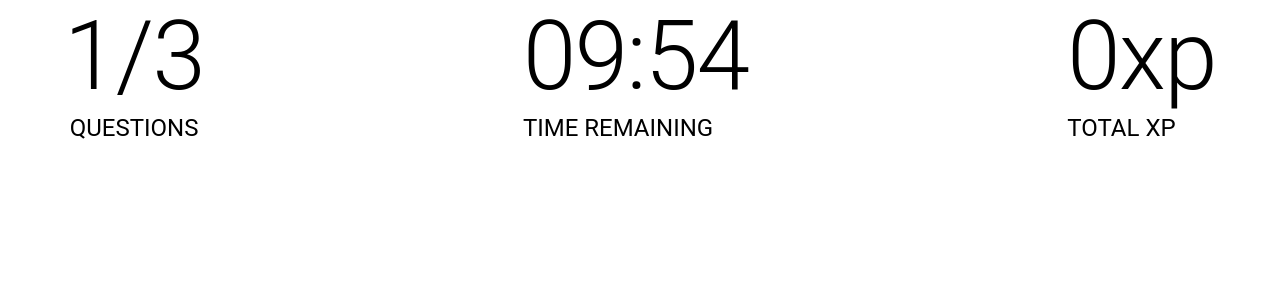
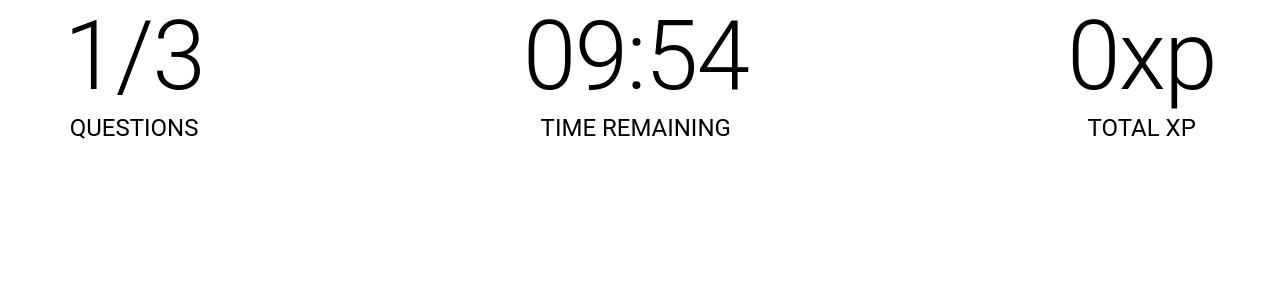
Before and after one commit to jivko25/Boom-Quiz, a Next.js app in the folder app/: page / in a window 1280 px wide. Shown: the top 300 px of the page. Built offline with nearby package versions, Linux system fonts and the light colour scheme.

Commit message:
Fix text position

```diff
--- a/app/src/components/header/HeaderExperience.jsx
+++ b/app/src/components/header/HeaderExperience.jsx
@@ -10,7 +10,7 @@ export default function HeaderExperience({experience}){
                   <Typography variant="h1" color="initial">{experience}xp</Typography>
               </Grid>
               <Grid item>
-                  <Typography variant="h5" color="initial">TOTAL XP</Typography>
+                  <Typography variant="h5" color="initial" align='center'>TOTAL XP</Typography>
               </Grid>
             </Grid>
         </div>
--- a/app/src/components/header/HeaderTime.jsx
+++ b/app/src/components/header/HeaderTime.jsx
@@ -33,7 +33,7 @@ export default function HeaderTime({start_time}){
                 renderer={renderer}/>
               </Grid>
               <Grid item>
-                <Typography variant="h5" color="initial">TIME REMAINING</Typography>
+                <Typography variant="h5" color="initial" align='center'>TIME REMAINING</Typography>
               </Grid>
             </Grid>
         </div>
```
